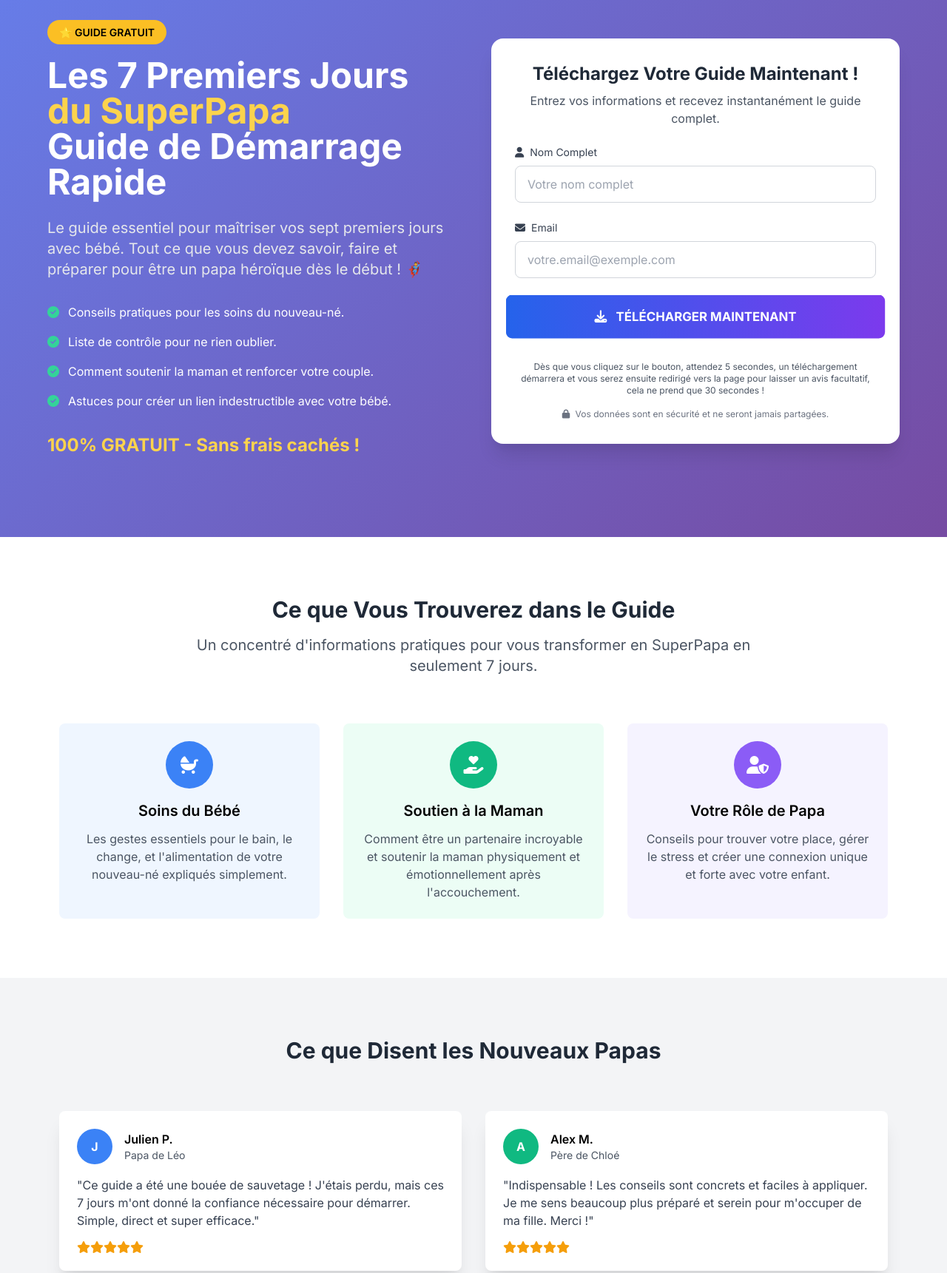
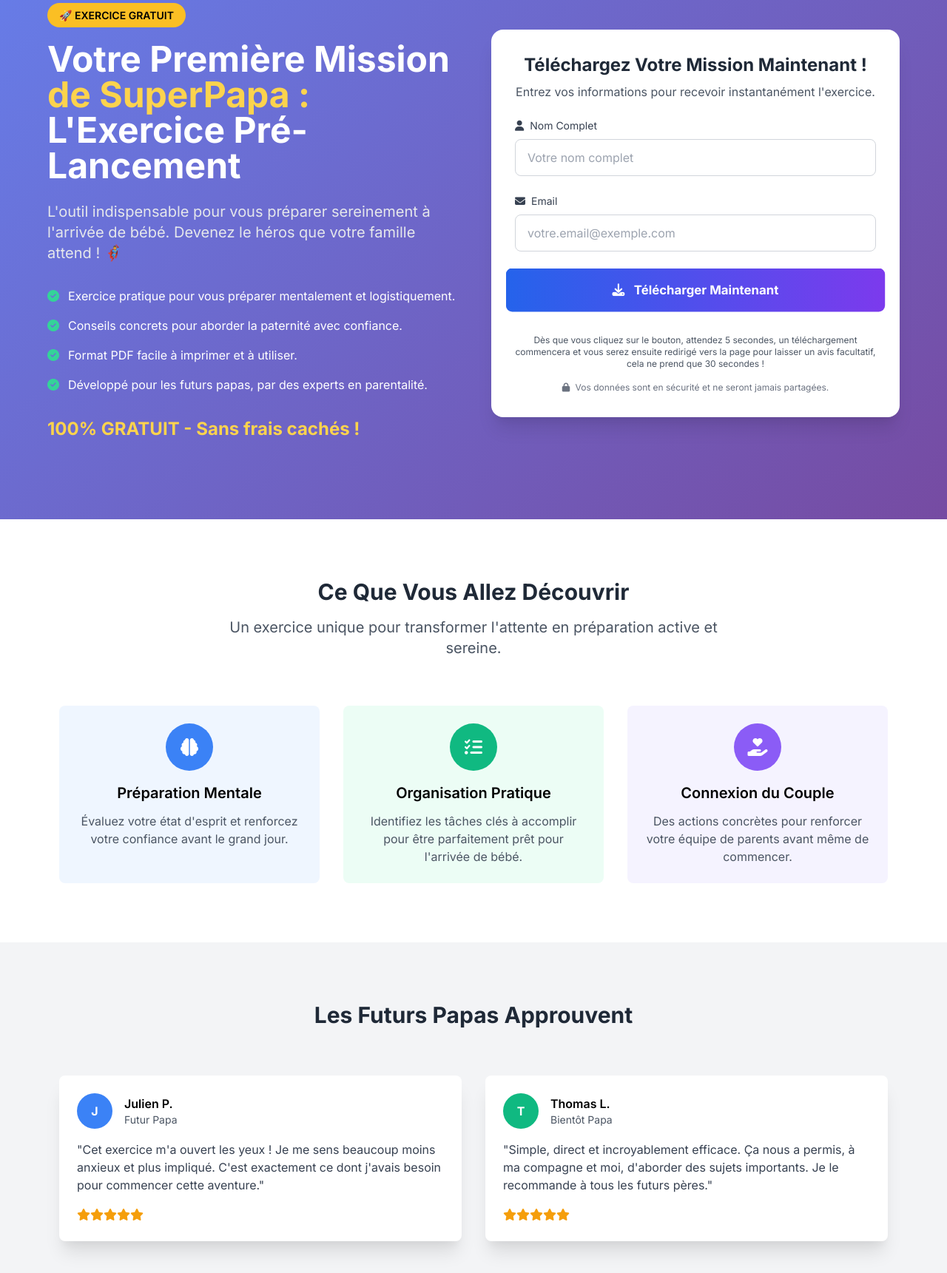
Before and after one commit to etailup/16-pplpf-jj-fr-extralp, a plain HTML site: page index.html in a window 1280 px wide. Shown: the part 98-1819 px from the top of the page at 74% size. Drawn offline with nearby package versions, Linux system fonts and the light colour scheme.

Commit message:
commit message

````diff
--- a/index.html
+++ b/index.html
@@ -1,10 +1,9 @@
-```html
 <!DOCTYPE html>
 <html lang="fr">
 <head>
     <meta charset="UTF-8">
     <meta name="viewport" content="width=device-width, initial-scale=1.0">
-    <title>🦸‍♂️ Les 7 Premiers Jours du SuperPapa - Téléchargez le Guide GRATUIT !</title>
+    <title>🦸‍♂️ Votre Mission SuperPapa - Téléchargez Votre Exercice GRATUIT !</title>
     <link href="https://cdn.jsdelivr.net/npm/tailwindcss@2.2.19/dist/tailwind.min.css" rel="stylesheet">
     <link rel="stylesheet" href="https://cdn.jsdelivr.net/npm/@fortawesome/fontawesome-free@6.4.0/css/all.min.css">
     <link href="https://fonts.googleapis.com/css2?family=Inter:wght@300;400;600;700&display=swap" rel="stylesheet">
@@ -23,7 +22,7 @@
 <body class="bg-gray-50">
 
     <!-- Hero Section -->
-    <div class="gradient-bg min-h-screen flex items-center justify-center px-4 py-16">
+    <div class="gradient-bg min-h-screen flex items-center justify-center px-4 py-12">
         <div class="max-w-6xl mx-auto">
             <div class="grid md:grid-cols-2 gap-12 items-center">
 
@@ -31,36 +30,36 @@
                 <div class="text-white">
                     <div class="mb-6">
                         <span class="bg-yellow-400 text-black px-4 py-2 rounded-full text-sm font-semibold">
-                            ⭐ GUIDE GRATUIT
+                            🚀 EXERCICE GRATUIT
                         </span>
                     </div>
 
                     <h1 class="text-4xl md:text-5xl font-bold mb-6 leading-tight">
-                        <span class="block">Les 7 Premiers Jours</span>
-                        <span class="block text-yellow-300">du SuperPapa</span>
-                        <span class="block">Guide de Démarrage Rapide</span>
+                        <span class="block">Votre Première Mission</span>
+                        <span class="block text-yellow-300">de SuperPapa :</span>
+                        <span class="block">L'Exercice Pré-Lancement</span>
                     </h1>
 
                     <p class="text-xl mb-8 text-gray-200">
-                        Le guide essentiel pour maîtriser vos sept premiers jours avec bébé. Tout ce que vous devez savoir, faire et préparer pour être un papa héroïque dès le début ! 🦸‍♂️
+                        L'outil indispensable pour vous préparer sereinement à l'arrivée de bébé. Devenez le héros que votre famille attend ! 🦸‍♂️
                     </p>
 
                     <div class="space-y-4 mb-8">
                         <div class="flex items-center">
                             <i class="fas fa-check-circle text-green-400 mr-3"></i>
-                            <span>Conseils pratiques pour les soins du nouveau-né.</span>
+                            <span>Exercice pratique pour vous préparer mentalement et logistiquement.</span>
                         </div>
                         <div class="flex items-center">
                             <i class="fas fa-check-circle text-green-400 mr-3"></i>
-                            <span>Liste de contrôle pour ne rien oublier.</span>
+                            <span>Conseils concrets pour aborder la paternité avec confiance.</span>
                         </div>
                         <div class="flex items-center">
                             <i class="fas fa-check-circle text-green-400 mr-3"></i>
-                            <span>Comment soutenir la maman et renforcer votre couple.</span>
+                            <span>Format PDF facile à imprimer et à utiliser.</span>
                         </div>
                         <div class="flex items-center">
                             <i class="fas fa-check-circle text-green-400 mr-3"></i>
-                            <span>Astuces pour créer un lien indestructible avec votre bébé.</span>
+                            <span>Développé pour les futurs papas, par des experts en parentalité.</span>
                         </div>
                     </div>
 
@@ -73,10 +72,10 @@
                 <div class="bg-white rounded-2xl p-8 card-shadow">
                     <div class="text-center mb-6">
                         <h3 class="text-2xl font-bold text-gray-800 mb-2">
-                            Téléchargez Votre Guide Maintenant !
+                            Téléchargez Votre Mission Maintenant !
                         </h3>
                         <p class="text-gray-600">
-                            Entrez vos informations et recevez instantanément le guide complet.
+                            Entrez vos informations pour recevoir instantanément l'exercice.
                         </p>
                     </div>
 
@@ -100,6 +99,7 @@
                         </div>
 
                         <!-- Hidden Fields-->
+                        <input type="hidden" id="submission_date" name="submission_date">
                         <input type="hidden" id="language" name="language" value="French">
                         <input type="hidden" name="book_title" value="Papa pour la Première Fois: Le Guide pour Devenir un SuperPapa en 30 Jours - Exercices Pratiques pour Être un Nouveau Papa, Partenaire et Parent Parfait, de la Conception à la Première Année">
                         <input type="hidden" name="main_category" value="Parenting">
@@ -107,16 +107,15 @@
                         <input type="hidden" name="number_title" value="16. First Time Dad">
                         <input type="hidden" name="number_title_language" value="16. First Time Dad (French)">
                         <input type="hidden" name="extra_folder_link" value="https://drive.google.com/drive/folders/1AwN_ScQ1N3rkiYJLSiwsZSjsaPdAbCM7">
-                        <input type="hidden" name="extra_pdf_link" value="https://drive.google.com/file/d/1BC15t15CIYnagw7-5Vu4OoJijYEPlUCF/view?usp=drive_link">
+                        <input type="hidden" name="extra_pdf_link" value="https://drive.google.com/file/d/1NOVaJsCCkkdv94WiT8ZrXtGkmXXt6v73/view?usp=drive_link">
                         <input type="hidden" name="review_link" value="https://pxl.to/16-pplpf-jj-fr-review">
-                        <input type="hidden" id="submission_date" name="submission_date">
 
                         <button type="submit"
                                 class="w-full bg-gradient-to-r from-blue-600 to-purple-600 text-white font-bold py-4 px-6 rounded-lg btn-hover pulse-animation">
                             <i class="fas fa-download mr-2"></i>
-                            TÉLÉCHARGER MAINTENANT
+                            Télécharger Maintenant
                         </button>
-                         <p class="text-xs text-gray-600 pt-2 text-center">Dès que vous cliquez sur le bouton, attendez 5 secondes, un téléchargement démarrera et vous serez ensuite redirigé vers la page pour laisser un avis facultatif, cela ne prend que 30 secondes !</p>
+                         <p class="text-xs text-gray-600 pt-2 text-center">Dès que vous cliquez sur le bouton, attendez 5 secondes, un téléchargement commencera et vous serez ensuite redirigé vers la page pour laisser un avis facultatif, cela ne prend que 30 secondes !</p>
                     </form>
 
                     <div class="mt-4 text-center">
@@ -135,41 +134,41 @@
         <div class="max-w-6xl mx-auto px-4">
             <div class="text-center mb-16">
                 <h2 class="text-3xl font-bold text-gray-800 mb-4">
-                    Ce que Vous Trouverez dans le Guide
+                    Ce Que Vous Allez Découvrir
                 </h2>
-                <p class="text-xl text-gray-600 max-w-3xl mx-auto">
-                    Un concentré d'informations pratiques pour vous transformer en SuperPapa en seulement 7 jours.
+                <p class="text-xl text-gray-600 max-w-2xl mx-auto">
+                    Un exercice unique pour transformer l'attente en préparation active et sereine.
                 </p>
             </div>
 
             <div class="grid md:grid-cols-3 gap-8">
                 <div class="text-center p-6 rounded-lg bg-blue-50">
                     <div class="w-16 h-16 bg-blue-500 rounded-full flex items-center justify-center mx-auto mb-4">
-                        <i class="fas fa-baby-carriage text-white text-2xl"></i>
+                        <i class="fas fa-brain text-white text-2xl"></i>
                     </div>
-                    <h3 class="text-xl font-semibold mb-3">Soins du Bébé</h3>
+                    <h3 class="text-xl font-semibold mb-3">Préparation Mentale</h3>
                     <p class="text-gray-600">
-                        Les gestes essentiels pour le bain, le change, et l'alimentation de votre nouveau-né expliqués simplement.
+                        Évaluez votre état d'esprit et renforcez votre confiance avant le grand jour.
                     </p>
                 </div>
 
                 <div class="text-center p-6 rounded-lg bg-green-50">
                     <div class="w-16 h-16 bg-green-500 rounded-full flex items-center justify-center mx-auto mb-4">
-                        <i class="fas fa-hand-holding-heart text-white text-2xl"></i>
+                        <i class="fas fa-list-check text-white text-2xl"></i>
                     </div>
-                    <h3 class="text-xl font-semibold mb-3">Soutien à la Maman</h3>
+                    <h3 class="text-xl font-semibold mb-3">Organisation Pratique</h3>
                     <p class="text-gray-600">
-                        Comment être un partenaire incroyable et soutenir la maman physiquement et émotionnellement après l'accouchement.
+                        Identifiez les tâches clés à accomplir pour être parfaitement prêt pour l'arrivée de bébé.
                     </p>
                 </div>
 
                 <div class="text-center p-6 rounded-lg bg-purple-50">
                     <div class="w-16 h-16 bg-purple-500 rounded-full flex items-center justify-center mx-auto mb-4">
-                        <i class="fas fa-user-shield text-white text-2xl"></i>
+                        <i class="fas fa-hand-holding-heart text-white text-2xl"></i>
                     </div>
-                    <h3 class="text-xl font-semibold mb-3">Votre Rôle de Papa</h3>
+                    <h3 class="text-xl font-semibold mb-3">Connexion du Couple</h3>
                     <p class="text-gray-600">
-                        Conseils pour trouver votre place, gérer le stress et créer une connexion unique et forte avec votre enfant.
+                        Des actions concrètes pour renforcer votre équipe de parents avant même de commencer.
                     </p>
                 </div>
             </div>
@@ -181,7 +180,7 @@
         <div class="max-w-6xl mx-auto px-4">
             <div class="text-center mb-16">
                 <h2 class="text-3xl font-bold text-gray-800 mb-4">
-                    Ce que Disent les Nouveaux Papas
+                    Les Futurs Papas Approuvent
                 </h2>
             </div>
 
@@ -193,11 +192,11 @@
                         </div>
                         <div>
                             <h4 class="font-semibold">Julien P.</h4>
-                            <p class="text-gray-600 text-sm">Papa de Léo</p>
+                            <p class="text-gray-600 text-sm">Futur Papa</p>
                         </div>
                     </div>
                     <p class="text-gray-700">
-                        "Ce guide a été une bouée de sauvetage ! J'étais perdu, mais ces 7 jours m'ont donné la confiance nécessaire pour démarrer. Simple, direct et super efficace."
+                        "Cet exercice m'a ouvert les yeux ! Je me sens beaucoup moins anxieux et plus impliqué. C'est exactement ce dont j'avais besoin pour commencer cette aventure."
                     </p>
                     <div class="mt-4 text-yellow-500">
                         <i class="fas fa-star"></i><i class="fas fa-star"></i><i class="fas fa-star"></i><i class="fas fa-star"></i><i class="fas fa-star"></i>
@@ -207,15 +206,15 @@
                 <div class="bg-white p-6 rounded-lg card-shadow">
                     <div class="flex items-center mb-4">
                         <div class="w-12 h-12 bg-green-500 rounded-full flex items-center justify-center mr-4">
-                            <span class="text-white font-bold">A</span>
+                            <span class="text-white font-bold">T</span>
                         </div>
                         <div>
-                            <h4 class="font-semibold">Alex M.</h4>
-                            <p class="text-gray-600 text-sm">Père de Chloé</p>
+                            <h4 class="font-semibold">Thomas L.</h4>
+                            <p class="text-gray-600 text-sm">Bientôt Papa</p>
                         </div>
                     </div>
                     <p class="text-gray-700">
-                        "Indispensable ! Les conseils sont concrets et faciles à appliquer. Je me sens beaucoup plus préparé et serein pour m'occuper de ma fille. Merci !"
+                        "Simple, direct et incroyablement efficace. Ça nous a permis, à ma compagne et moi, d'aborder des sujets importants. Je le recommande à tous les futurs pères."
                     </p>
                     <div class="mt-4 text-yellow-500">
                         <i class="fas fa-star"></i><i class="fas fa-star"></i><i class="fas fa-star"></i><i class="fas fa-star"></i><i class="fas fa-star"></i>
@@ -229,15 +228,14 @@
     <div class="gradient-bg py-20">
         <div class="max-w-4xl mx-auto text-center px-4">
             <h2 class="text-3xl font-bold text-white mb-6">
-                N'attendez Plus ! Devenez un SuperPapa Dès Aujourd'hui.
+                N'attendez Plus ! Lancez Votre Mission SuperPapa
             </h2>
             <p class="text-xl text-gray-200 mb-8">
-                Plus de 1000 nouveaux papas ont déjà téléchargé ce guide.
-                Rejoignez-les et commencez votre aventure de papa de la meilleure des manières !
+                Plus de 1000 futurs papas ont déjà téléchargé cet exercice. Rejoignez-les et commencez votre aventure du bon pied !
             </p>
             <a href="#leadForm" class="inline-block bg-yellow-400 text-black font-bold py-4 px-8 rounded-lg btn-hover text-lg">
-                <i class="fas fa-rocket mr-2"></i>
-                JE VEUX MON GUIDE GRATUIT
+                <i class="fas fa-arrow-up mr-2"></i>
+                TÉLÉCHARGER GRATUITEMENT
             </a>
         </div>
     </div>
@@ -245,10 +243,10 @@
     <!-- Footer -->
     <footer class="bg-gray-800 text-white py-8">
         <div class="max-w-6xl mx-auto px-4 text-center">
-            <p>&copy; 2024 Les 7 Jours du SuperPapa. Tous droits réservés.</p>
+            <p>&copy; 2024 Mission SuperPapa. Tous droits réservés.</p>
             <p class="text-gray-400 text-sm mt-2">
                 <i class="fas fa-lock mr-1"></i>
-                Vos données sont en sécurité et protégées.
+                Vos données sont sécurisées et protégées
             </p>
         </div>
     </footer>
@@ -264,9 +262,18 @@
         submitButton.innerHTML = '<i class="fas fa-spinner fa-spin mr-2"></i>VEUILLEZ PATIENTER...';
         submitButton.disabled = true;
 
+        const today = new Date();
+        const day = String(today.getDate()).padStart(2, '0');
+        const month = String(today.getMonth() + 1).padStart(2, '0');
+        const year = today.getFullYear();
+        const formattedDate = `${day}-${month}-${year}`;
+
+        document.getElementById('submission_date').value = formattedDate;
+
         const formData = {
             name: document.getElementById('name').value,
             email: document.getElementById('email').value,
+            submission_date: formattedDate,
             language: document.getElementById('language').value,
             book_title: document.querySelector('input[name="book_title"]').value,
             main_category: document.querySelector('input[name="main_category"]').value,
@@ -275,8 +282,7 @@
             number_title_language: document.querySelector('input[name="number_title_language"]').value,
             extra_folder_link: document.querySelector('input[name="extra_folder_link"]').value,
             extra_pdf_link: document.querySelector('input[name="extra_pdf_link"]').value,
-            review_link: document.querySelector('input[name="review_link"]').value,
-            submission_date: new Date().toISOString()
+            review_link: document.querySelector('input[name="review_link"]').value
         };
 
         try {
@@ -289,38 +295,27 @@
             });
 
             if (response.ok) {
-                // Change button text to indicate redirection
-                submitButton.innerHTML = '<i class="fas fa-sync-alt fa-spin mr-2"></i>REDIRECTION...';
+                submitButton.innerHTML = '<i class="fas fa-check mr-2"></i>SUCCÈS ! REDIRECTION...';
 
                 const reviewLink = formData.review_link;
                 const gdriveLink = formData.extra_pdf_link;
 
-                // 1. Redirect the current tab to the GDrive PDF link immediately
-                if (gdriveLink && gdriveLink.trim() !== '') {
-                    let finalGDriveLink = gdriveLink;
-                    if (!finalGDriveLink.startsWith('http://') && !finalGDriveLink.startsWith('https://')) {
-                        finalGDriveLink = 'https://' + finalGDriveLink;
+                setTimeout(() => {
+                    // Redirect the current tab to the GDrive PDF link
+                    if (gdriveLink && gdriveLink.trim() !== '') {
+                         // This will trigger the download
+                         window.location.href = gdriveLink;
+                    } else {
+                        console.error('GDrive PDF link is missing! Cannot redirect.');
                     }
-                    window.location.href = finalGDriveLink;
-                } else {
-                    console.error('GDrive PDF link is missing! Cannot redirect.');
-                    submitButton.innerHTML = '<i class="fas fa-check mr-2"></i>SUCCÈS !';
-                    submitButton.classList.remove('from-blue-600', 'to-purple-600');
-                    submitButton.classList.add('bg-green-500');
-                }
 
-                // 2. Open the review link in a new tab after 5 seconds
-                setTimeout(() => {
+                    // Open the review link in a new tab
                     if (reviewLink && reviewLink.trim() !== '') {
-                        let finalReviewLink = reviewLink;
-                        if (!finalReviewLink.startsWith('http://') && !finalReviewLink.startsWith('https://')) {
-                            finalReviewLink = 'https://' + finalReviewLink;
-                        }
-                        window.open(finalReviewLink, '_blank');
+                        window.open(reviewLink, '_blank');
                     } else {
                         console.warn('Review link is missing!');
                     }
-                }, 5000); // 5 seconds delay for review link
+                }, 3000); // 3-second delay
 
             } else {
                 const errorData = await response.json().catch(() => ({}));
@@ -362,7 +357,7 @@
         });
     });
 
-    // Add CSS animations
+    // Add CSS animations for spinner
     const style = document.createElement('style');
     style.textContent = `
         .fa-spinner, .fa-sync-alt {
@@ -378,4 +373,3 @@
 
 </body>
 </html>
-```
````
